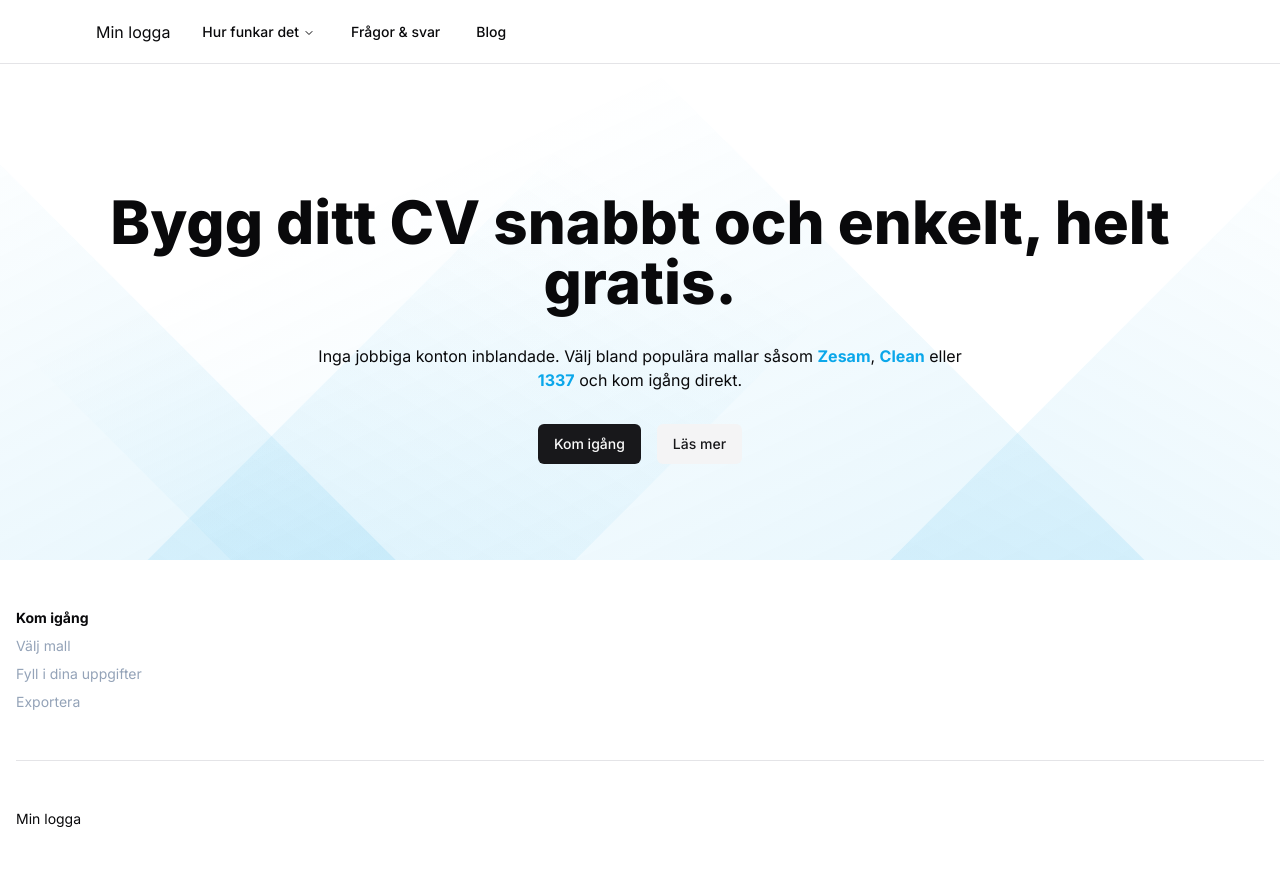
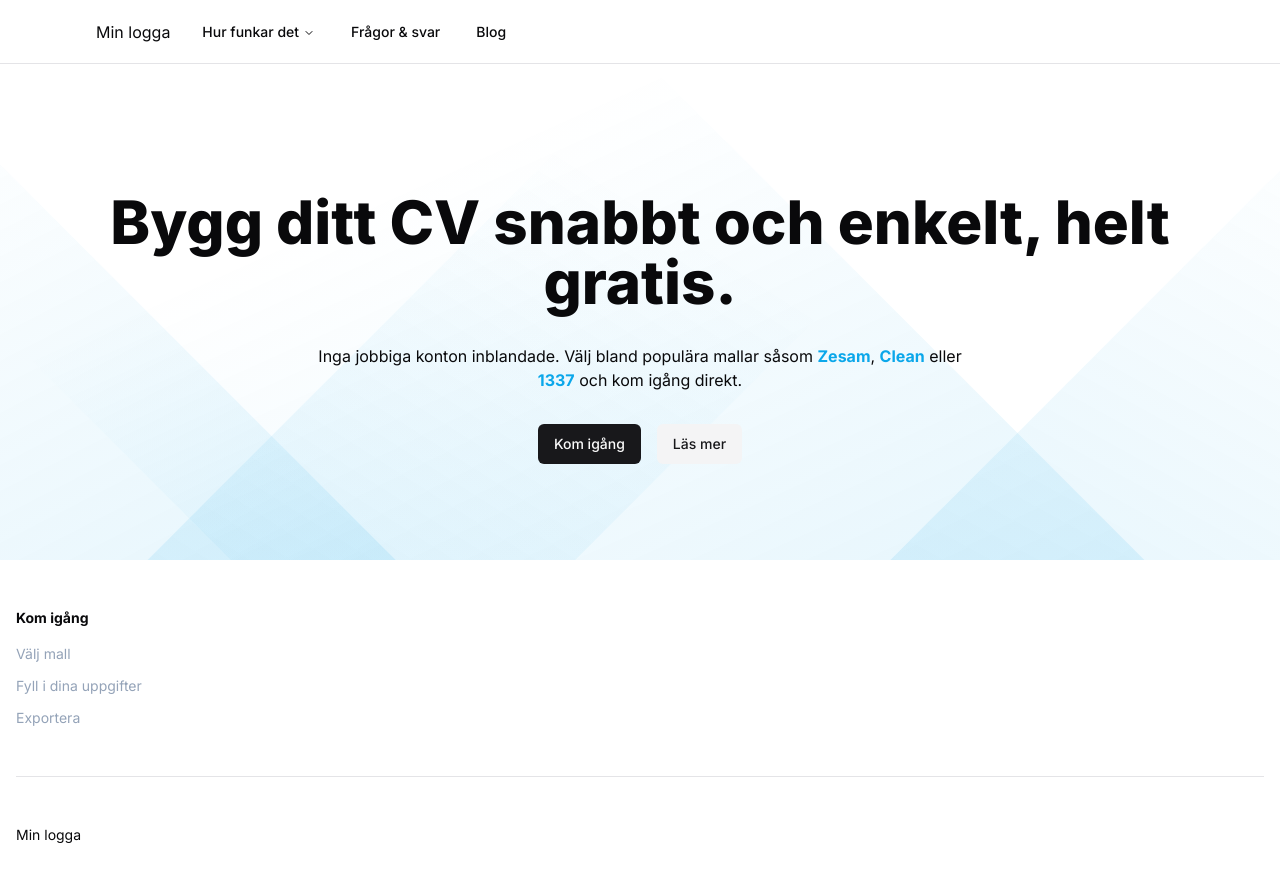
Before and after one commit to Branch/cv-wizard, a Next.js app: page / in a window 1280 px wide. Shown: the top 882 px of the page. Built offline with nearby package versions, Linux system fonts and the light colour scheme.

Commit message:
styles: footer padding and margin

```diff
--- a/src/app/layout.tsx
+++ b/src/app/layout.tsx
@@ -29,7 +29,7 @@
                 <footer className="container text-sm py-12">
                     <div className="border-b pb-12 mb-12">
                         <h3 className="font-bold">Kom igång</h3>
-                        <ul className="flex flex-col gap-2 mt-2 text-slate-400">
+                        <ul className="flex flex-col gap-3 mt-4 text-slate-400">
                             <li>
                                 <Link className=" hover:text-primary" href={''}>
                                     Välj mall
```
